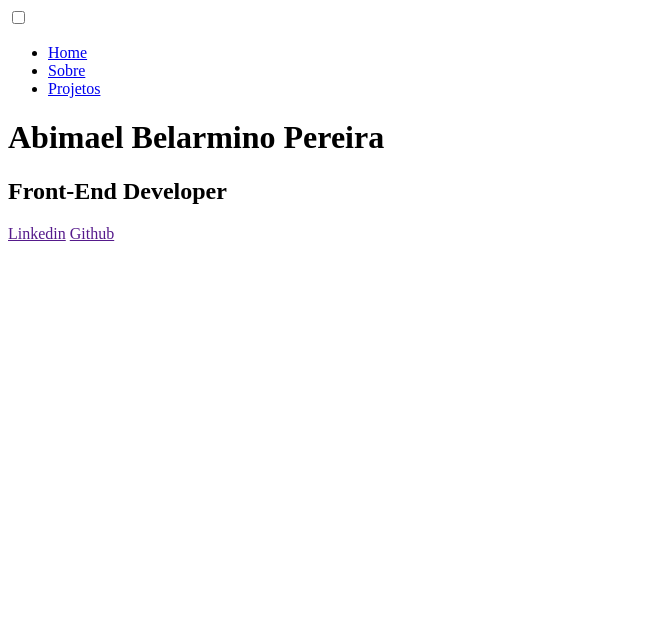
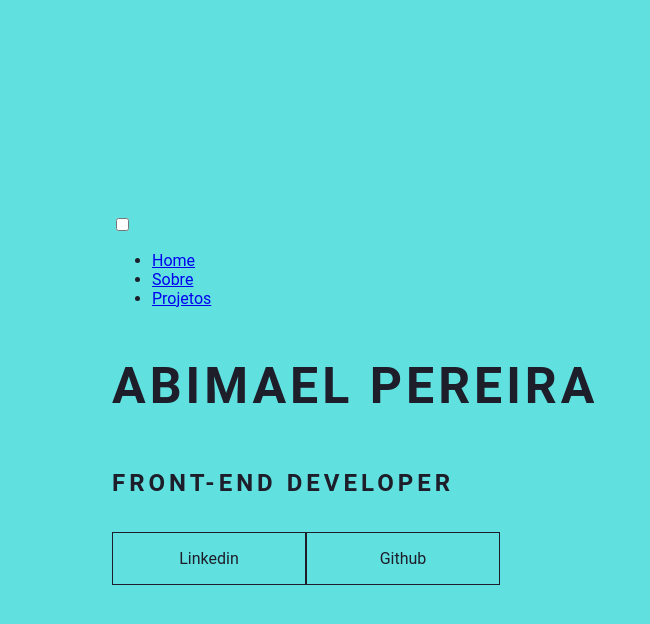
Before and after one commit to Abimaelbp/Meu-Portf-lio, a plain HTML site: page index.html in a window 1280 px wide. Shown: the whole page, without its empty margins (0-650 px from the left). Drawn offline with Linux system fonts and the light colour scheme.

Commit message:
Versão 1.0

```diff
--- a/index.html
+++ b/index.html
@@ -4,7 +4,7 @@
 	<meta charset="UTF-8">
 	<meta name="viewport" content="width-device-width,
 	initial-scale=1.0">
-	<link rel="stylshee" href="principal.css">
+	<link rel="stylesheet" href="principal.css">
 	<title>Portfólio</title>
 </head>
 <body>
@@ -36,13 +36,13 @@
 				</div>
 			</div>
 		</div>
-		<h1>Abimael Belarmino Pereira</h1>
+		<h1>Abimael Pereira</h1>
 		<h2>Front-End Developer</h2>
 		<div class="social-media">
-		</div>
+
 		<a href="">Linkedin</a>
 		<a href="">Github</a>
-
+		</div>
 
 	</header>
 	<main class="container">
--- /dev/null
+++ b/principal.css
@@ -0,0 +1,93 @@
+@import url ('https://fonts.googleapis.com/css2? família=Roboto:wght@300&display=swap');
+
+body{
+	margin:0;
+	padding:0;
+	font-family: 'Roboto', sans-serif;
+	color: #1E1E2A;
+}
+/* header */
+
+.header-container{
+	height: 100vh;
+	width: 100vw;
+	background-color: #60E1E0;
+	/*background-image: url('./imagens/agricultor.png');*/
+	background-repeat: no-repeat;
+	background-position: center;
+	background-size: contain;
+	display: flex;
+	flex-direction: column;
+	justify-content: center;
+	align-items: flex-start;
+	box-sizing: border-box;
+	padding: 0 112px;
+	position: relative;
+}
+h1{
+	font-size: 50px;
+	text-transform: uppercase;
+	letter-spacing: 4px;
+}
+h2{
+	text-transform: uppercase;
+	letter-spacing: 4px;
+}
+	/* link da rede social linkedin */
+.social-media{
+	margin-top: 1rem;
+	display: flex;
+}
+.social-media a{
+	text-decoration: none;
+	color: #1E1E2A;
+	padding: 1rem 4rem;
+	border: 1px solid #1E1E2A;
+	min-width: 4rem;
+	display: flex;
+	align-items: center;
+	justify-content: center;
+	transition: .5s ease-in-out;
+}
+/* mudar a cor do link da rede social linkedin ao passar o mouse*/
+a:hover{
+	background-color: #ffffff;
+}
+/* deixar menu hamburguer*/
+.checkbox-container{
+	display: flex;
+	justify-content: center;
+	align-items: center;
+}
+.checkbox{
+	height: 100px;
+	width: 100px;
+	position: absolute;
+	right: 0;
+	top: 0;
+	display: flex;
+	justify-content: center;
+	cursor: pointer;
+	z-index: 9999;
+	transition: 400ms ease-in-out 0s;
+}
+.checkbox .trace{
+	width: 50px;
+	height: 2px;
+	background-color: #1E1E2A;
+	position: absolute;
+	border-radius: 4px;
+	transition: 0.5s ease-in-out;
+}
+.checkbox .trace:nth-child(1){
+	top: 26px;
+	transform: rotate(0);
+}
+.checkbox .trace:nth-child(2){
+	top: 46px;
+	transform: rotate(0);
+}
+.checkbox .trace:nth-child(3){
+	top: 66px;
+	transform: rotate(0);
+}
```
Also changed, not shown: css/principal.css (deleted), imagens/abimael.jpg (added), imagens/agricultor.png (added).
